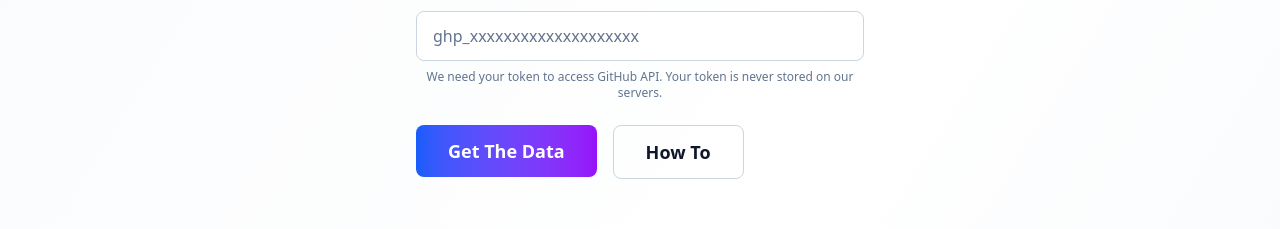
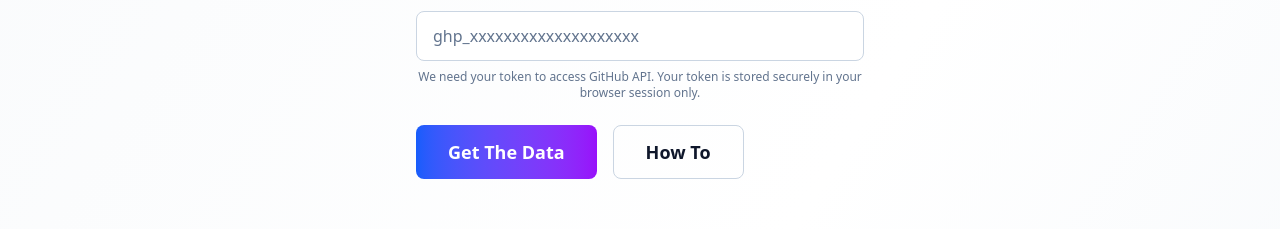
Before and after one commit to kikoDevv/GitHub-follower-Manager, a Next.js app: page / in a window 1280 px wide. Shown: the part 554-783 px from the top of the page. Built offline with nearby package versions, Linux system fonts and the light colour scheme.

Commit message:
The token input feild is now linked to the axios, instead of .env file

```diff
--- a/src/app/api/follow/route.ts
+++ b/src/app/api/follow/route.ts
@@ -4,6 +4,13 @@ import axios from "axios";
 export async function PUT(request: NextRequest) {
   try {
     const { username } = await request.json();
+
+    /*------------------- Get token from headers -------------------*/
+    const token = request.headers.get("authorization")?.replace("Bearer ", "");
+
+    if (!token) {
+      return NextResponse.json({ error: "GitHub token is required" }, { status: 401 });
+    }
 
     if (!username) {
       return NextResponse.json({ error: "Username is required" }, { status: 400 });
@@ -14,7 +21,7 @@ export async function PUT(request: NextRequest) {
       {},
       {
         headers: {
-          Authorization: `token ${process.env.GITHUB_TOKEN}`,
+          Authorization: `token ${token}`,
           Accept: "application/vnd.github.v3+json",
           "Content-Length": "0",
         },
@@ -32,6 +39,11 @@ export async function PUT(request: NextRequest) {
 export async function DELETE(request: NextRequest) {
   try {
     const { username } = await request.json();
+    const token = request.headers.get("authorization")?.replace("Bearer ", "");
+
+    if (!token) {
+      return NextResponse.json({ error: "GitHub token is required" }, { status: 401 });
+    }
 
     if (!username) {
       return NextResponse.json({ error: "Username is required" }, { status: 400 });
@@ -39,7 +51,7 @@ export async function DELETE(request: NextRequest) {
 
     const response = await axios.delete(`https://api.github.com/user/following/${username}`, {
       headers: {
-        Authorization: `token ${process.env.GITHUB_TOKEN}`,
+        Authorization: `token ${token}`,
         Accept: "application/vnd.github.v3+json",
       },
     });
--- /dev/null
+++ b/src/app/api/user/route.ts
@@ -0,0 +1,70 @@
+import { NextRequest, NextResponse } from "next/server";
+import axios from "axios";
+
+export async function GET(request: NextRequest) {
+  const { searchParams } = new URL(request.url);
+  const dataType = searchParams.get("type") || "userInfo";
+
+  const token = request.headers.get("authorization")?.replace("Bearer ", "");
+
+  if (!token) {
+    return NextResponse.json({ error: "GitHub token is required" }, { status: 401 });
+  }
+
+  let endpoint = "";
+  switch (dataType) {
+    case "userInfo":
+      endpoint = "https://api.github.com/user";
+      break;
+    case "followers":
+      endpoint = "https://api.github.com/user/followers";
+      break;
+    case "following":
+      endpoint = "https://api.github.com/user/following";
+      break;
+    default:
+      return NextResponse.json(
+        { error: `Invalid dataType: ${dataType}. Valid types are: userInfo, followers, following` },
+        { status: 400 }
+      );
+  }
+
+  try {
+    if (dataType === "userInfo") {
+      const response = await axios.get(endpoint, {
+        headers: {
+          Authorization: `token ${token}`,
+          Accept: "application/vnd.github.v3+json",
+        },
+      });
+
+      console.log(`----${dataType} data:`, response.data);
+      return NextResponse.json(response.data);
+    }
+
+    let allData: any[] = [];
+    let page = 1;
+    let hasMoreData = true;
+
+    while (hasMoreData) {
+      const response = await axios.get(`${endpoint}?page=${page}&per_page=100`, {
+        headers: {
+          Authorization: `token ${token}`,
+          Accept: "application/vnd.github.v3+json",
+        },
+      });
+
+      const data = response.data;
+      allData = allData.concat(data);
+      hasMoreData = data.length === 100;
+      page++;
+      console.log(`----${dataType} page ${page - 1}:`, data.length, "items");
+    }
+
+    console.log(`----Total ${dataType}:`, allData.length, "items");
+    return NextResponse.json(allData);
+  } catch (error) {
+    console.error(`Error fetching ${dataType}:`, error);
+    return NextResponse.json({ error: `Failed to fetch ${dataType}` }, { status: 500 });
+  }
+}
--- a/src/app/dashboard/page.tsx
+++ b/src/app/dashboard/page.tsx
@@ -1,8 +1,10 @@
 "use client";
-import React, { useState } from "react";
+import React, { useState, useEffect } from "react";
 import { Github, Users, UserPlus, UserMinus, ArrowLeft, Search, Filter, RefreshCw, X } from "lucide-react";
 import { useQuery } from "@tanstack/react-query";
-import { getGithubData } from "@/server/getData";
+import { useRouter } from "next/navigation";
+import { fetchUserData } from "@/lib/api";
+import { useToken } from "@/contexts/TokenContext";
 import Followers from "@/components/Followers";
 import Following from "@/components/Following";
 import Mutual from "@/components/Mutual";
@@ -11,17 +13,35 @@ import DontFollowBack from "@/components/DontFollowBack";
 export default function Dashboard() {
   const [activeTab, setActiveTab] = useState("followers");
   const [searchQuery, setSearchQuery] = useState("");
+  const { token, clearToken } = useToken();
+  const router = useRouter();
+  useEffect(() => {
+    if (!token) {
+      router.push("/");
+    }
+  }, [token, router]);
+
+  const handleBackToHome = () => {
+    clearToken();
+    router.push("/");
+  };
 
   /*--------- query for getting counts ----------*/
   const { data: followersData } = useQuery({
     queryKey: ["userData", "followers"],
-    queryFn: () => getGithubData("followers"),
+    queryFn: () => fetchUserData("followers", token!),
+    enabled: !!token,
   });
 
   const { data: followingData } = useQuery({
     queryKey: ["userData", "following"],
-    queryFn: () => getGithubData("following"),
+    queryFn: () => fetchUserData("following", token!),
+    enabled: !!token,
   });
+
+  if (!token) {
+    return null; // Will redirect to home
+  }
 
   /*--------- Calculate counts ----------*/
   const followersCount = followersData?.length || 0;
@@ -61,7 +81,9 @@ export default function Dashboard() {
         <div className="max-w-7xl mx-auto px-4 sm:px-6 lg:px-8">
           <div className="flex items-center justify-between py-4">
             <div className="flex items-center space-x-4">
-              <button className="flex items-center space-x-2 text-slate-600 dark:text-slate-400 hover:text-slate-900 dark:hover:text-white transition-colors">
+              <button
+                onClick={handleBackToHome}
+                className="flex items-center space-x-2 text-slate-600 dark:text-slate-400 hover:text-slate-900 dark:hover:text-white transition-colors">
                 <ArrowLeft className="w-5 h-5" />
                 <span>Back</span>
               </button>
--- a/src/app/page.tsx
+++ b/src/app/page.tsx
@@ -1,7 +1,49 @@
+"use client";
+import { useState } from "react";
+import { useRouter } from "next/navigation";
 import Image from "next/image";
 import { Github, Users, TrendingUp, Shield, Zap, BarChart3 } from "lucide-react";
+import { useToken } from "@/contexts/TokenContext";
 
 export default function Home() {
+  const [tokenInput, setTokenInput] = useState("");
+  const [isLoading, setIsLoading] = useState(false);
+  const { setToken } = useToken();
+  const router = useRouter();
+
+  const handleGetData = async () => {
+    if (!tokenInput.trim()) {
+      alert("Please enter your GitHub Personal Access Token");
+      return;
+    }
+
+    setIsLoading(true);
+    try {
+      {
+        /*--------- Test the token first ----------*/
+      }
+      const response = await fetch("https://api.github.com/user", {
+        headers: {
+          Authorization: `token ${tokenInput.trim()}`,
+          Accept: "application/vnd.github.v3+json",
+        },
+      });
+
+      if (!response.ok) {
+        throw new Error("Invalid token or API error");
+      }
+
+      {
+        /*--------- If successful, save token and navigate to dashboard ----------*/
+      }
+      setToken(tokenInput.trim());
+      router.push("/dashboard");
+    } catch (error) {
+      alert("Invalid GitHub token. Please check your token and try again.");
+    } finally {
+      setIsLoading(false);
+    }
+  };
   return (
     <div className="min-h-screen bg-gradient-to-br from-slate-50 via-white to-slate-100 dark:from-slate-950 dark:via-slate-900 dark:to-slate-800">
       {/*--------- header ----------*/}
@@ -67,21 +109,24 @@ export default function Home() {
                 <input
                   type="password"
                   id="github-token"
+                  value={tokenInput}
+                  onChange={(e) => setTokenInput(e.target.value)}
                   placeholder="ghp_xxxxxxxxxxxxxxxxxxxx"
                   className="w-full px-4 py-3 rounded-lg border border-slate-300 dark:border-slate-600 bg-white dark:bg-slate-800 text-slate-900 dark:text-white placeholder-slate-500 dark:placeholder-slate-400 focus:outline-none focus:ring-2 focus:ring-blue-500 focus:border-transparent transition-all"
                 />
                 <p className="mt-2 text-xs text-slate-500 dark:text-slate-400">
-                  We need your token to access GitHub API. Your token is never stored on our servers.
+                  We need your token to access GitHub API. Your token is stored securely in your browser session only.
                 </p>
               </div>
 
               {/*--------- buttons ----------*/}
               <div className="flex flex-col sm:flex-row gap-4 w-full">
-                <a href="/dashboard">
-                  <button className="flex-1 sm:flex-initial bg-gradient-to-r from-blue-600 to-purple-600 text-white px-8 py-3 rounded-lg text-lg font-semibold hover:shadow-lg hover:scale-105 transition-all duration-200">
-                    Get The Data
-                  </button>
-                </a>
+                <button
+                  onClick={handleGetData}
+                  disabled={isLoading}
+                  className="flex-1 sm:flex-initial bg-gradient-to-r from-blue-600 to-purple-600 text-white px-8 py-3 rounded-lg text-lg font-semibold hover:shadow-lg hover:scale-105 transition-all duration-200 disabled:opacity-50 disabled:cursor-not-allowed disabled:hover:scale-100">
+                  {isLoading ? "Validating Token..." : "Get The Data"}
+                </button>
                 <button className="flex-1 sm:flex-initial border border-slate-300 dark:border-slate-700 text-slate-900 dark:text-white px-8 py-3 rounded-lg text-lg font-semibold hover:bg-slate-50 dark:hover:bg-slate-800 transition-colors">
                   How To
                 </button>
--- a/src/app/providers.tsx
+++ b/src/app/providers.tsx
@@ -3,6 +3,7 @@
 import React from "react";
 import { QueryClient, QueryClientProvider } from "@tanstack/react-query";
 import { ReactQueryDevtools } from "@tanstack/react-query-devtools";
+import { TokenProvider } from "@/contexts/TokenContext";
 
 const queryClient = new QueryClient({
   defaultOptions: {
@@ -21,10 +22,12 @@ const queryClient = new QueryClient({
 
 export function Providers({ children }: { children: React.ReactNode }) {
   return (
-    <QueryClientProvider client={queryClient}>
-      {children}
+    <TokenProvider>
+      <QueryClientProvider client={queryClient}>
+        {children}
 
-      {process.env.NODE_ENV === "development" && <ReactQueryDevtools initialIsOpen={false} />}
-    </QueryClientProvider>
+        {process.env.NODE_ENV === "development" && <ReactQueryDevtools initialIsOpen={false} />}
+      </QueryClientProvider>
+    </TokenProvider>
   );
 }
--- a/src/components/DontFollowBack.tsx
+++ b/src/components/DontFollowBack.tsx
@@ -1,6 +1,7 @@
 import React from "react";
 import { useQuery } from "@tanstack/react-query";
-import { getGithubData } from "@/server/getData";
+import { fetchUserData } from "@/lib/api";
+import { useToken } from "@/contexts/TokenContext";
 import UserCard from "./UserCard";
 import LoadingState from "./LoadingState";
 import EmptyState from "./EmptyState";
@@ -10,14 +11,18 @@ interface DontFollowBackProps {
 }
 
 export default function DontFollowBack({ searchQuery }: DontFollowBackProps) {
+  const { token } = useToken();
+
   const { data: followersData, isLoading: followersLoading } = useQuery({
     queryKey: ["userData", "followers"],
-    queryFn: () => getGithubData("followers"),
+    queryFn: () => fetchUserData("followers", token!),
+    enabled: !!token,
   });
 
   const { data: followingData, isLoading: followingLoading } = useQuery({
     queryKey: ["userData", "following"],
-    queryFn: () => getGithubData("following"),
+    queryFn: () => fetchUserData("following", token!),
+    enabled: !!token,
   });
 
   const isLoading = followersLoading || followingLoading;
--- a/src/components/Followers.tsx
+++ b/src/components/Followers.tsx
@@ -1,6 +1,7 @@
 import React from "react";
 import { useQuery } from "@tanstack/react-query";
-import { getGithubData } from "@/server/getData";
+import { fetchUserData } from "@/lib/api";
+import { useToken } from "@/contexts/TokenContext";
 import UserCard from "./UserCard";
 import LoadingState from "./LoadingState";
 import EmptyState from "./EmptyState";
@@ -10,18 +11,22 @@ interface FollowersProps {
 }
 
 export default function Followers({ searchQuery }: FollowersProps) {
+  const { token } = useToken();
+
   const {
     data: followersData,
     isLoading: followersLoading,
     error: followersError,
   } = useQuery({
     queryKey: ["userData", "followers"],
-    queryFn: () => getGithubData("followers"),
+    queryFn: () => fetchUserData("followers", token!),
+    enabled: !!token,
   });
 
   const { data: followingData, isLoading: followingLoading } = useQuery({
     queryKey: ["userData", "following"],
-    queryFn: () => getGithubData("following"),
+    queryFn: () => fetchUserData("following", token!),
+    enabled: !!token,
   });
 
   const isLoading = followersLoading || followingLoading;
--- a/src/components/Following.tsx
+++ b/src/components/Following.tsx
@@ -1,6 +1,7 @@
 import React from "react";
 import { useQuery } from "@tanstack/react-query";
-import { getGithubData } from "@/server/getData";
+import { fetchUserData } from "@/lib/api";
+import { useToken } from "@/contexts/TokenContext";
 import UserCard from "./UserCard";
 import LoadingState from "./LoadingState";
 import EmptyState from "./EmptyState";
@@ -10,13 +11,16 @@ interface FollowingProps {
 }
 
 export default function Following({ searchQuery }: FollowingProps) {
+  const { token } = useToken();
+
   const {
     data: followingData,
     isLoading,
     error,
   } = useQuery({
     queryKey: ["userData", "following"],
-    queryFn: () => getGithubData("following"),
+    queryFn: () => fetchUserData("following", token!),
+    enabled: !!token,
   });
 
   if (isLoading) return <LoadingState />;
--- a/src/components/Mutual.tsx
+++ b/src/components/Mutual.tsx
@@ -1,6 +1,7 @@
 import React from "react";
 import { useQuery } from "@tanstack/react-query";
-import { getGithubData } from "@/server/getData";
+import { fetchUserData } from "@/lib/api";
+import { useToken } from "@/contexts/TokenContext";
 import UserCard from "./UserCard";
 import LoadingState from "./LoadingState";
 import EmptyState from "./EmptyState";
@@ -10,14 +11,18 @@ interface MutualProps {
 }
 
 export default function Mutual({ searchQuery }: MutualProps) {
+  const { token } = useToken();
+
   const { data: followersData, isLoading: followersLoading } = useQuery({
     queryKey: ["userData", "followers"],
-    queryFn: () => getGithubData("followers"),
+    queryFn: () => fetchUserData("followers", token!),
+    enabled: !!token,
   });
 
   const { data: followingData, isLoading: followingLoading } = useQuery({
     queryKey: ["userData", "following"],
-    queryFn: () => getGithubData("following"),
+    queryFn: () => fetchUserData("following", token!),
+    enabled: !!token,
   });
 
   const isLoading = followersLoading || followingLoading;
--- a/src/components/UserCard.tsx
+++ b/src/components/UserCard.tsx
@@ -2,6 +2,7 @@ import React from "react";
 import { Github, UserPlus, UserMinus } from "lucide-react";
 import { useMutation, useQueryClient } from "@tanstack/react-query";
 import { followUser, unfollowUser } from "@/lib/api";
+import { useToken } from "@/contexts/TokenContext";
 
 interface UserCardProps {
   user: {
@@ -18,13 +19,15 @@ interface UserCardProps {
 
 export default function UserCard({ user, type, isFollowingBack = false }: UserCardProps) {
   const queryClient = useQueryClient();
+  const { token } = useToken();
   const username = user.login || user.username || "";
   const displayName = user.name || username;
   const avatarUrl = user.avatar_url || user.avatar || "https://github.com/github.png";
 
-  // Follow mutation
+  /*--------- followers mutation ----------*/
+
   const followMutation = useMutation({
-    mutationFn: followUser,
+    mutationFn: (username: string) => followUser(username, token!),
     onSuccess: () => {
       // Invalidate and refetch related queries
       queryClient.invalidateQueries({ queryKey: ["userData", "followers"] });
@@ -36,9 +39,10 @@ export default function UserCard({ user, type, isFollowingBack = false }: UserCa
     },
   });
 
-  // Unfollow mutation
+  /*--------- unfollowers mutation ----------*/
+
   const unfollowMutation = useMutation({
-    mutationFn: unfollowUser,
+    mutationFn: (username: string) => unfollowUser(username, token!),
     onSuccess: () => {
       // Invalidate and refetch related queries
       queryClient.invalidateQueries({ queryKey: ["userData", "followers"] });
--- /dev/null
+++ b/src/contexts/TokenContext.tsx
@@ -0,0 +1,43 @@
+"use client";
+import React, { createContext, useContext, useState, ReactNode } from "react";
+
+interface TokenContextType {
+  token: string | null;
+  setToken: (token: string) => void;
+  clearToken: () => void;
+}
+
+const TokenContext = createContext<TokenContextType | undefined>(undefined);
+
+export function TokenProvider({ children }: { children: ReactNode }) {
+  const [token, setTokenState] = useState<string | null>(() => {
+    if (typeof window !== "undefined") {
+      return sessionStorage.getItem("github_token");
+    }
+    return null;
+  });
+
+  const setToken = (newToken: string) => {
+    setTokenState(newToken);
+    if (typeof window !== "undefined") {
+      sessionStorage.setItem("github_token", newToken);
+    }
+  };
+
+  const clearToken = () => {
+    setTokenState(null);
+    if (typeof window !== "undefined") {
+      sessionStorage.removeItem("github_token");
+    }
+  };
+
+  return <TokenContext.Provider value={{ token, setToken, clearToken }}>{children}</TokenContext.Provider>;
+}
+
+export function useToken() {
+  const context = useContext(TokenContext);
+  if (context === undefined) {
+    throw new Error("useToken must be used within a TokenProvider");
+  }
+  return context;
+}
```
Also changed, not shown: src/lib/api.ts (+10 -4 lines).
